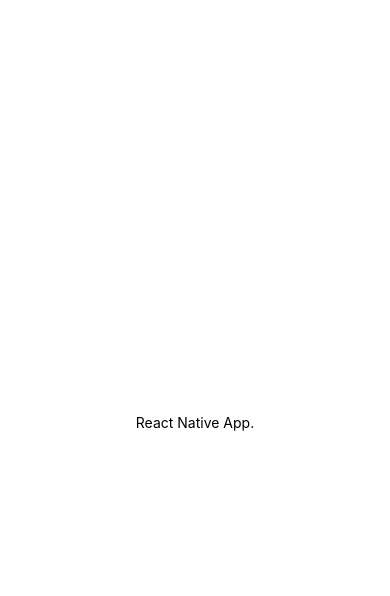
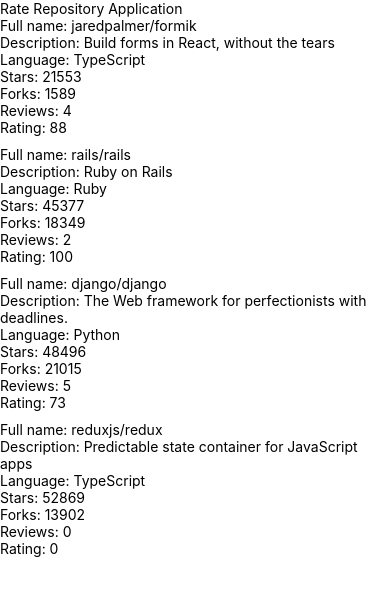
Before and after one commit to mateuszdziuba/rate-repository-app, a React Native app: screen / in a window 390 px wide. Shown: the top 596 px of the page. Built offline with nearby package versions, Linux system fonts and the light colour scheme.

Commit message:
Added repositories FlatList

```diff
--- a/App.js
+++ b/App.js
@@ -1,20 +1,5 @@
-import { StatusBar } from 'expo-status-bar'
-import { StyleSheet, Text, View } from 'react-native'
+import Main from './src/Main'
 
 export default function App() {
-  return (
-    <View style={styles.container}>
-      <Text>React Native App.</Text>
-      <StatusBar style="auto" />
-    </View>
-  )
+  return <Main />
 }
-
-const styles = StyleSheet.create({
-  container: {
-    flex: 1,
-    backgroundColor: '#fff',
-    alignItems: 'center',
-    justifyContent: 'center',
-  },
-})
--- /dev/null
+++ b/src/Main.jsx
@@ -0,0 +1,22 @@
+import Constants from 'expo-constants'
+import { Text, StyleSheet, View } from 'react-native'
+import RepositoryList from './components/RepositoryList'
+
+const styles = StyleSheet.create({
+  container: {
+    marginTop: Constants.statusBarHeight,
+    flexGrow: 1,
+    flexShrink: 1,
+  },
+})
+
+const Main = () => {
+  return (
+    <View style={styles.container}>
+      <Text>Rate Repository Application</Text>
+      <RepositoryList />
+    </View>
+  )
+}
+
+export default Main
--- /dev/null
+++ b/src/components/RepositoryItem.jsx
@@ -0,0 +1,29 @@
+import { Text, View } from 'react-native'
+
+const RepositoryItem = (props) => {
+  const {
+    id,
+    fullName,
+    description,
+    language,
+    forksCount,
+    stargazersCount,
+    ratingAverage,
+    reviewCount,
+    ownerAvatarUrl,
+  } = props
+
+  return (
+    <View>
+      <Text>Full name: {fullName}</Text>
+      <Text>Description: {description}</Text>
+      <Text>Language: {language}</Text>
+      <Text>Stars: {stargazersCount}</Text>
+      <Text>Forks: {forksCount}</Text>
+      <Text>Reviews: {reviewCount}</Text>
+      <Text>Rating: {ratingAverage}</Text>
+    </View>
+  )
+}
+
+export default RepositoryItem
--- /dev/null
+++ b/src/components/RepositoryList.jsx
@@ -0,0 +1,69 @@
+import { FlatList, View, StyleSheet } from 'react-native'
+import RepositoryItem from './RepositoryItem'
+
+const styles = StyleSheet.create({
+  separator: {
+    height: 10,
+  },
+})
+
+const repositories = [
+  {
+    id: 'jaredpalmer.formik',
+    fullName: 'jaredpalmer/formik',
+    description: 'Build forms in React, without the tears',
+    language: 'TypeScript',
+    forksCount: 1589,
+    stargazersCount: 21553,
+    ratingAverage: 88,
+    reviewCount: 4,
+    ownerAvatarUrl: 'https://avatars2.githubusercontent.com/u/4060187?v=4',
+  },
+  {
+    id: 'rails.rails',
+    fullName: 'rails/rails',
+    description: 'Ruby on Rails',
+    language: 'Ruby',
+    forksCount: 18349,
+    stargazersCount: 45377,
+    ratingAverage: 100,
+    reviewCount: 2,
+    ownerAvatarUrl: 'https://avatars1.githubusercontent.com/u/4223?v=4',
+  },
+  {
+    id: 'django.django',
+    fullName: 'django/django',
+    description: 'The Web framework for perfectionists with deadlines.',
+    language: 'Python',
+    forksCount: 21015,
+    stargazersCount: 48496,
+    ratingAverage: 73,
+    reviewCount: 5,
+    ownerAvatarUrl: 'https://avatars2.githubusercontent.com/u/27804?v=4',
+  },
+  {
+    id: 'reduxjs.redux',
+    fullName: 'reduxjs/redux',
+    description: 'Predictable state container for JavaScript apps',
+    language: 'TypeScript',
+    forksCount: 13902,
+    stargazersCount: 52869,
+    ratingAverage: 0,
+    reviewCount: 0,
+    ownerAvatarUrl: 'https://avatars3.githubusercontent.com/u/13142323?v=4',
+  },
+]
+
+const ItemSeparator = () => <View style={styles.separator} />
+
+const RepositoryList = () => {
+  return (
+    <FlatList
+      data={repositories}
+      ItemSeparatorComponent={ItemSeparator}
+      renderItem={({ item }) => <RepositoryItem key={item.id} {...item} />}
+    />
+  )
+}
+
+export default RepositoryList
```
